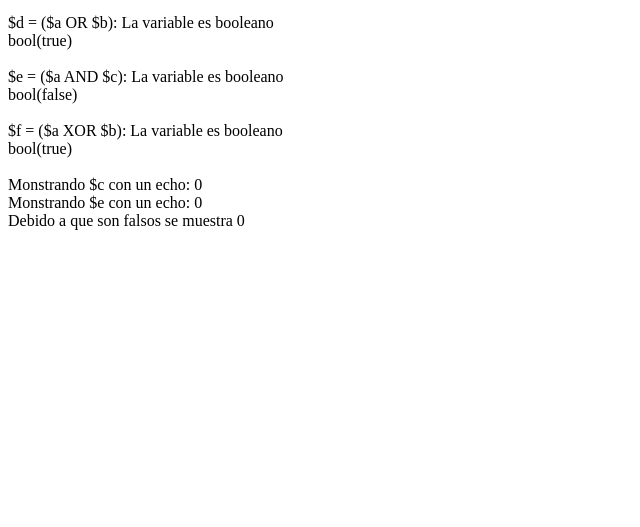
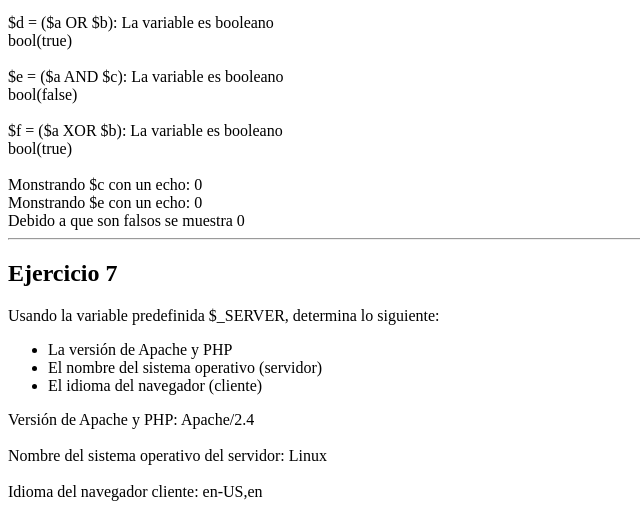
Before and after one commit to Mmontiel13/tecweb, a PHP site: page / in a window 1280 px wide. Shown: the part 1857-2384 px from the top of the page, without its empty margins (0-640 px from the left). Before the commit the page ends 2087 px from the top, so only its background shows below. Run offline with PHP 8.4, Linux system fonts and the light colour scheme.

Commit message:
Ejercicio 7 completado

```diff
--- a/practicas/p03/index.php
+++ b/practicas/p03/index.php
@@ -267,5 +267,24 @@
         echo 'Monstrando $e con un echo: '.$e;
         echo "<br>Debido a que son falsos se muestra 0";
     ?>
+
+    <br><hr>
+    <h2> Ejercicio 7</h2>
+    <p>
+        Usando la variable predefinida $_SERVER, determina lo siguiente:
+    </p>
+    <ul>
+        <li>La versión de Apache y PHP</li>
+        <li>El nombre del sistema operativo (servidor)</li>
+        <li>El idioma del navegador (cliente)</li>
+    </ul>
+    <?php
+        $versionApache = $_SERVER['SERVER_SOFTWARE'];
+        echo "Versión de Apache y PHP: $versionApache <br><br>";
+        $sistemaOperativo = php_uname('s');
+        echo "Nombre del sistema operativo del servidor: $sistemaOperativo <br><br>";
+        $idiomaNavegador = $_SERVER['HTTP_ACCEPT_LANGUAGE'];
+        echo "Idioma del navegador cliente: $idiomaNavegador <br><br>";
+    ?>
 </body>
 </html>
```
